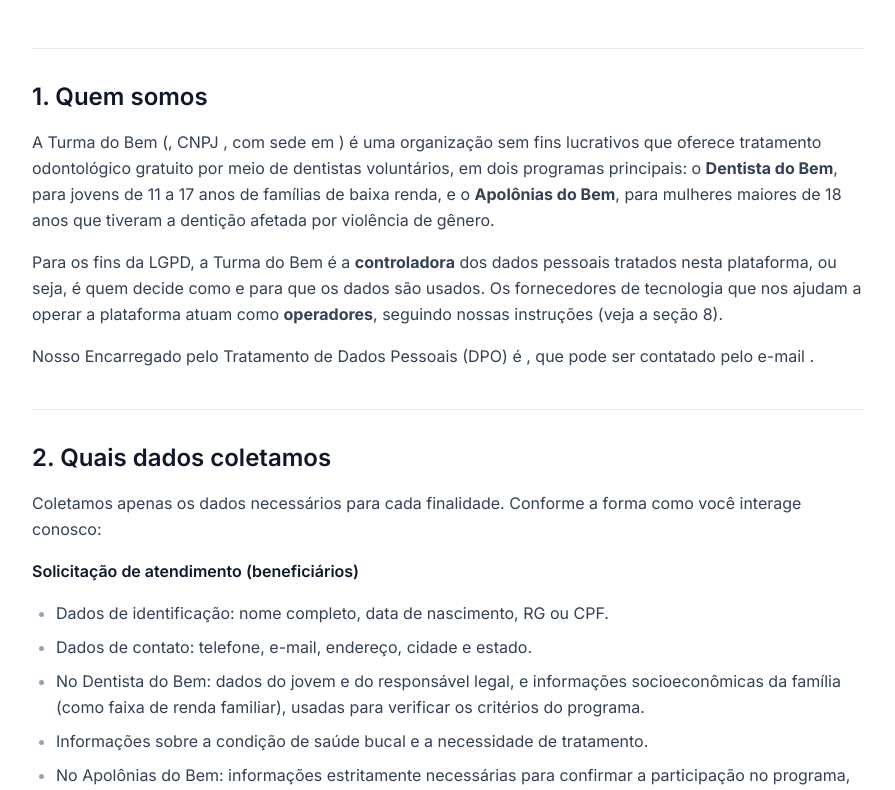
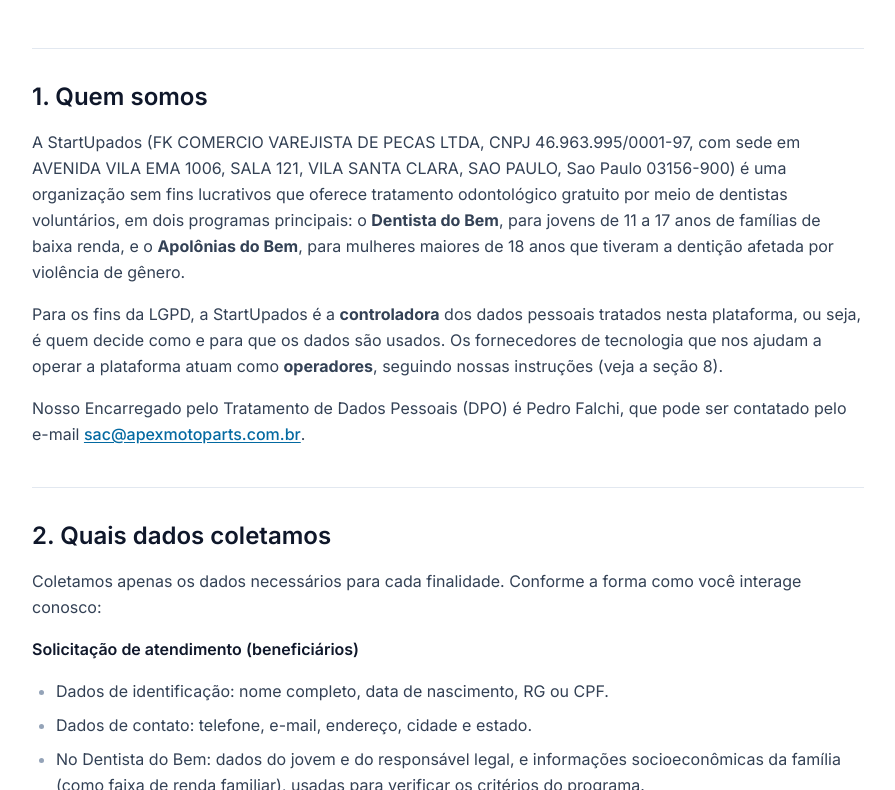
Before and after one commit to Start-Upados/Front_TdB, a React (Vite) app: page /turma-do-bem/privacidade in a window 1280 px wide. Shown: the part 630-1420 px from the top of the page, without its empty margins (192-1087 px from the left). Built offline with nearby package versions, Linux system fonts and the light colour scheme; no server answers; a web font is replaced by a local one.

Commit message:
fixes: políticas privacidade

```diff
--- a/src/Pages/PrivacidadeStartUpados/PrivacidadeStartUpados.tsx
+++ b/src/Pages/PrivacidadeStartUpados/PrivacidadeStartUpados.tsx
@@ -13,10 +13,10 @@
 
 const EMPRESA = {
   nome: 'StartUpados',
-  razaoSocial: '',
-  documento: '',
+  razaoSocial: 'FK COMERCIO VAREJISTA DE PECAS LTDA',
+  documento: 'CNPJ 46.963.995/0001-97',
   cidade: 'São Paulo/SP',
-  email: 'contato@startupados.com.br]',
+  email: 'sac@apexparts.com.br',
   site: 'www.startupados.com.br',
   ultimaAtualizacao: '9 de outubro de 2026',
 };
--- a/src/Pages/PrivacidadeTdB/PrivacidadeTurmaDoBem.tsx
+++ b/src/Pages/PrivacidadeTdB/PrivacidadeTurmaDoBem.tsx
@@ -14,15 +14,15 @@
  */
 
 const ORG = {
-  nome: 'Turma do Bem',
-  razaoSocial: '',
-  cnpj: '',
-  endereco: '',
-  emailPrivacidade: '',
-  encarregado: '',
+  nome: 'StartUpados',
+  razaoSocial: 'FK COMERCIO VAREJISTA DE PECAS LTDA',
+  cnpj: '46.963.995/0001-97',
+  endereco: 'AVENIDA VILA EMA 1006, SALA 121, VILA SANTA CLARA, SAO PAULO, Sao Paulo 03156-900',
+  emailPrivacidade: 'sac@apexmotoparts.com.br',
+  encarregado: 'Pedro Falchi',
   instagram: '@startupados_tdb',
   site: 'www.startupados.com.br',
-  ultimaAtualizacao: '9 de outubro de 2026',
+  ultimaAtualizacao: '12 de outubro de 2026',
 };
 
 const SECOES = [
```
